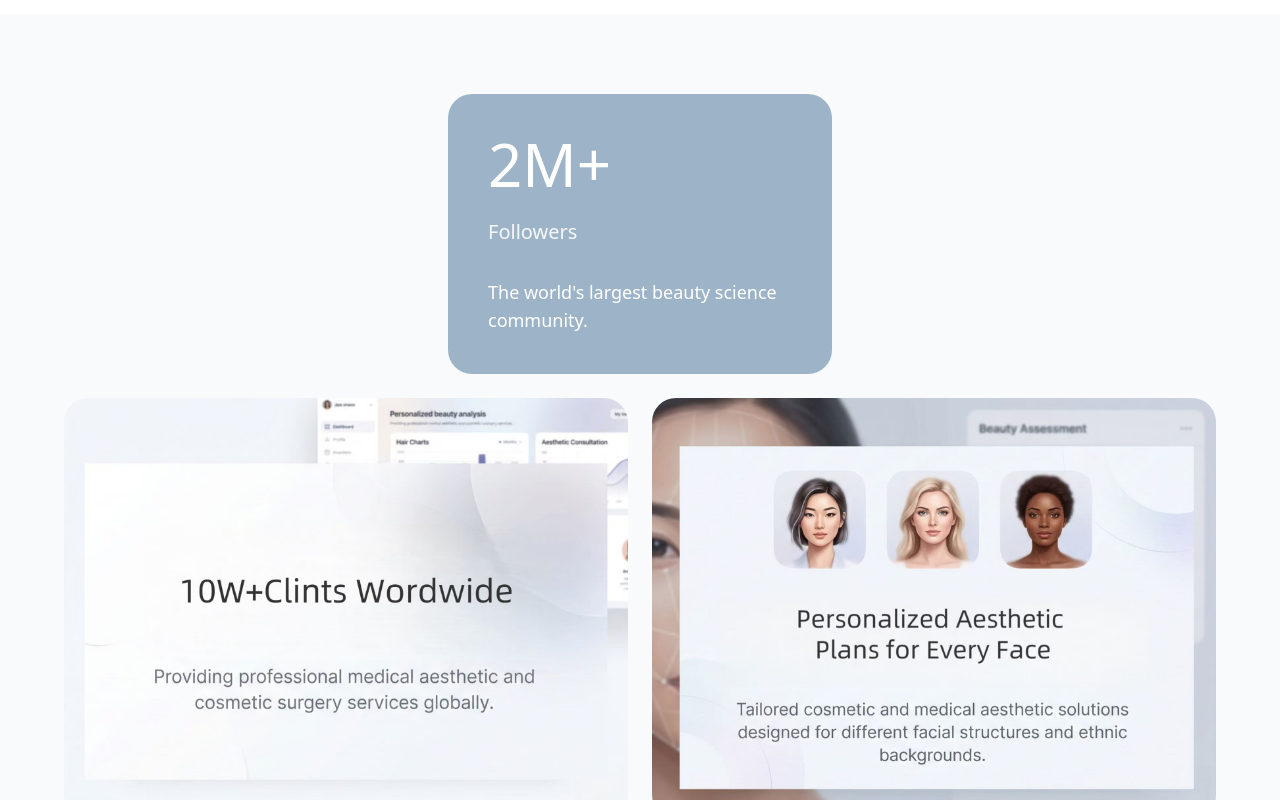
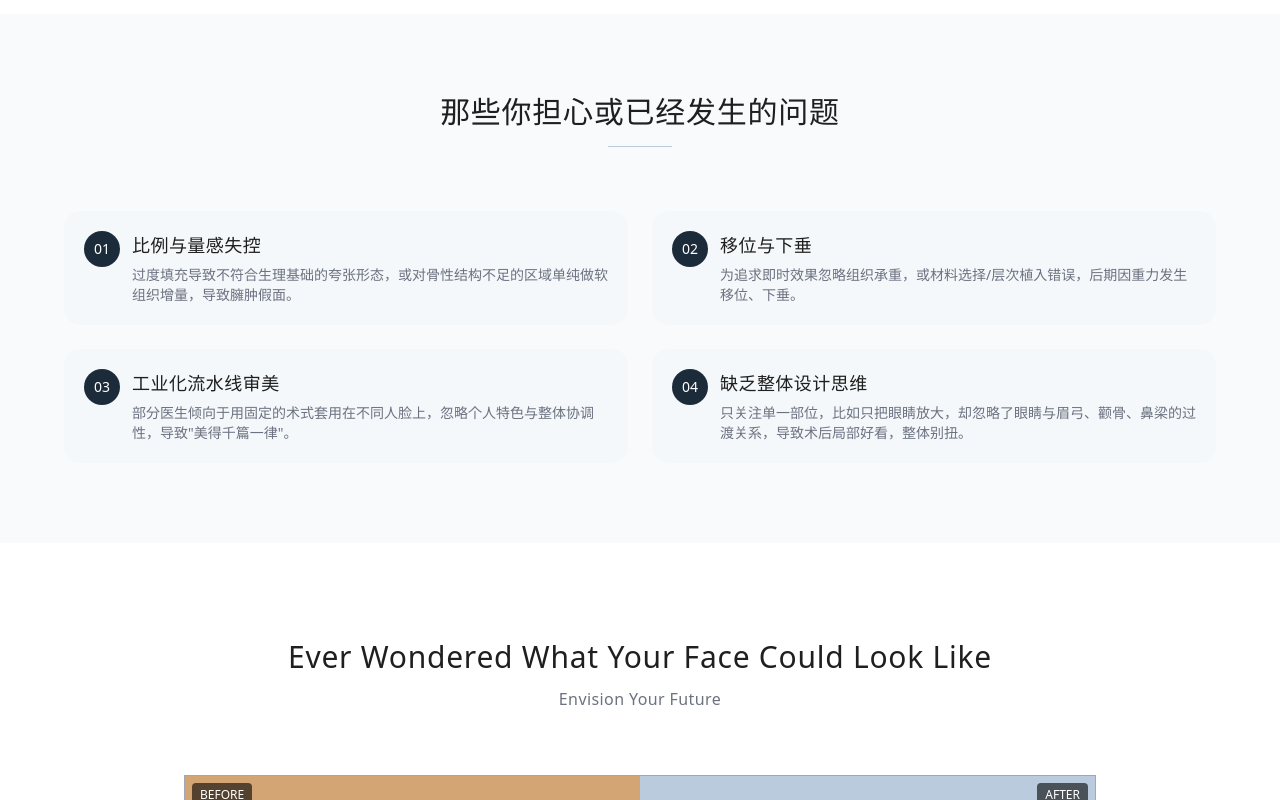
Before and after one commit to einckmailloux-create/yanroa2, a React (Vite) app: page / in a window 1280 px wide. Shown: the part 6200-7000 px from the top of the page. Built offline with nearby package versions, Linux system fonts and the light colour scheme; no server answers; the database is empty.

Commit message:
Updated App.tsx

```diff
--- a/src/App.tsx
+++ b/src/App.tsx
@@ -1180,53 +1180,7 @@ function App() {
       {/* Combined Section - Advantages and Common Concerns */}
       <section className="py-12 md:py-20 px-4 md:px-8" style={{backgroundColor: '#F9FAFB'}}>
         <div className="max-w-6xl mx-auto">
-          {/* 2M+ Followers Card */}
-          <div className="flex justify-center mb-4 md:mb-6">
-            <AnimatedSection animation="fade-up" delay={100}>
-              <div
-                className="group relative overflow-hidden rounded-3xl transition-all duration-500 hover:shadow-2xl p-8 md:p-10 min-h-[280px] flex flex-col justify-between max-w-sm w-full"
-                style={{backgroundColor: '#9DB4C8'}}
-                onMouseEnter={(e) => {
-                  e.currentTarget.style.transform = 'translateY(-8px)';
-                }}
-                onMouseLeave={(e) => {
-                  e.currentTarget.style.transform = 'translateY(0)';
-                }}
-              >
-                <div>
-                  <div className="text-5xl md:text-6xl font-extralight mb-6 text-white">
-                    2M+
-                  </div>
-                  <div className="text-lg md:text-xl font-light text-white opacity-90">
-                    Followers
-                  </div>
-                </div>
-                <div className="text-base md:text-lg font-light text-white leading-relaxed mt-8">
-                  The world's largest beauty science community.
-                </div>
-              </div>
-            </AnimatedSection>
-          </div>
-
-          {/* Two Images */}
           <AnimatedSection animation="fade-up">
-            <div className="grid grid-cols-1 md:grid-cols-2 gap-6 mb-4 md:mb-6">
-              <div className="overflow-hidden rounded-3xl">
-                <img
-                  src="/7f89a2d3257b24a6954e53e9ca86f557.jpg"
-                  alt="10W+ Clients Worldwide"
-                  className="w-full h-full object-cover"
-                />
-              </div>
-              <div className="overflow-hidden rounded-3xl">
-                <img
-                  src="/babdd4249dea4d87530ef110e24bd12b.jpg"
-                  alt="Personalized Aesthetic Plans"
-                  className="w-full h-full object-cover"
-                />
-              </div>
-            </div>
-
             <h2 className="text-2xl md:text-3xl font-light text-center mb-4 tracking-wide" style={{color: '#1F1F1F'}}>
               那些你担心或已经发生的问题
             </h2>
```
